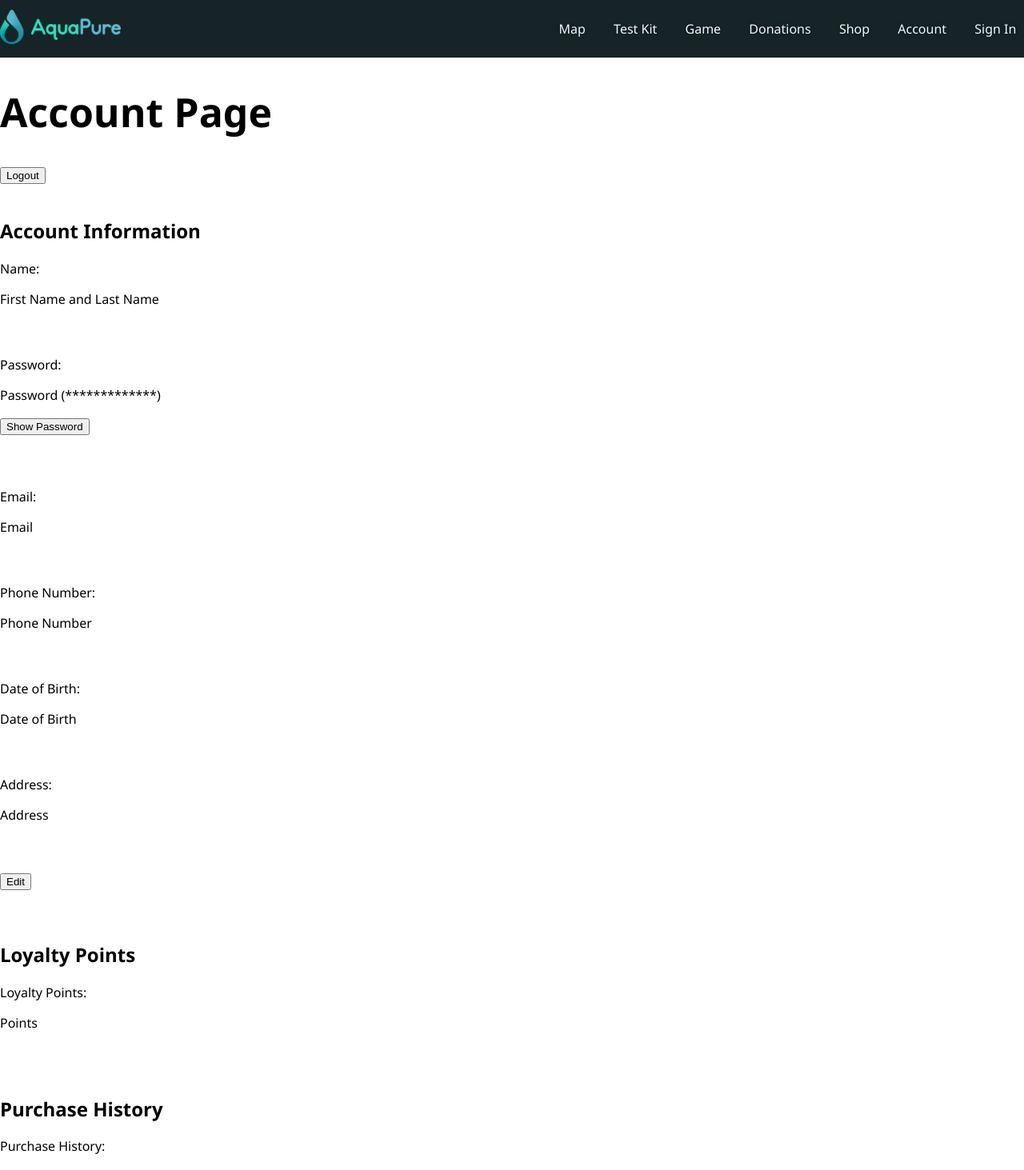
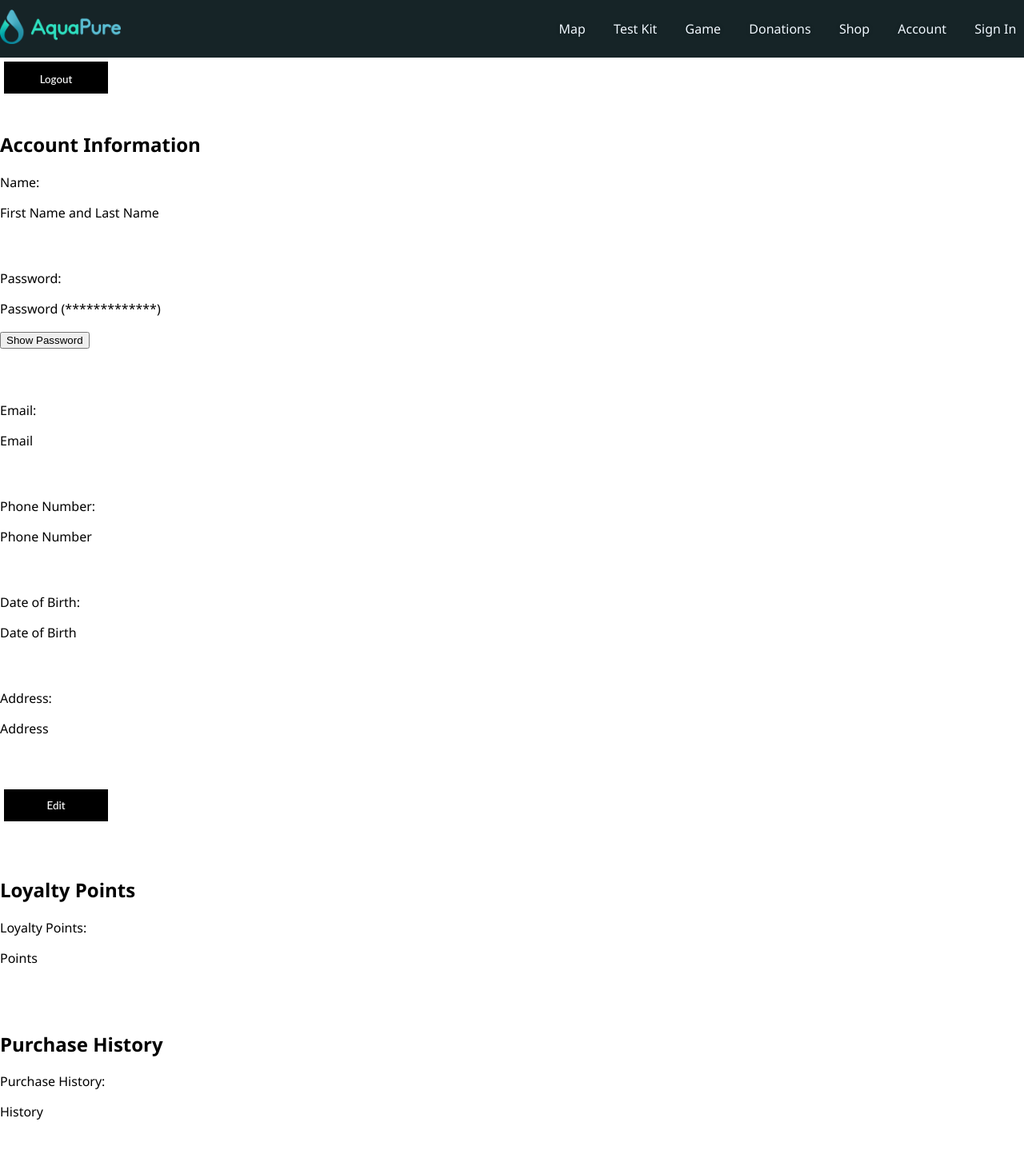
Before and after one commit to datMaul/AquaPure, a React (Create React App) app: page /accounts in a window 1280 px wide. Shown: the top 1463 px of the page at 80% size. After the commit the page ends 1417 px from the top, so only its background shows below. Built offline with nearby package versions, Linux system fonts and the light colour scheme; what react-chatbot-kit would draw is missing.

Commit message:
Account CSS

```diff
--- a/src/pages/accounts/Accounts.css
+++ b/src/pages/accounts/Accounts.css
@@ -0,0 +1,95 @@
+#logoutButton {
+    margin: 5px;
+    outline: none;
+    text-align: center;
+    width: 130px;
+    height: 40px;
+    border: 2px solid #000;
+    font-family: 'Lato', sans-serif;
+    font-weight: 500;
+    cursor: pointer;
+    transition: all 0.3s ease;
+    position: relative;
+    display: inline-block;
+
+    line-height: 40px;
+    padding: 0;
+    background: transparent;
+    z-index: 2;
+    color: #fff;
+    -webkit-perspective: 300px;
+    perspective: 300px;
+    -webkit-transform-style: preserve-3d;
+    transform-style: preserve-3d;
+}
+
+#logoutButton:hover{
+    color: #000;
+}
+
+#logoutButton:after {
+    position: absolute;
+    content: "";
+    top: 0;
+    left: 0;
+    width: 100%;
+    height: 100%;
+    background: #000;
+    z-index: -1;
+    -webkit-transform-origin: center bottom;
+    transform-origin: center bottom;
+    -webkit-transform: rotateX(0);
+    transform: rotateX(0);
+    transition: all 0.3s ease;
+}
+
+#logoutButton:hover:after {
+    -webkit-transform: rotateX(-180deg);
+    transform: rotateX(-180deg);
+}
+
+
+#editButton {
+    margin: 5px;
+    outline: none;
+    text-align: center;
+    width: 130px;
+    height: 40px;
+    border: 2px solid #000;
+    font-family: 'Lato', sans-serif;
+    font-weight: 500;
+    cursor: pointer;
+    transition: all 0.3s ease;
+    position: relative;
+    display: inline-block;
+
+    background: #000;
+    color: #fff;
+    z-index: 1;
+}
+
+#editButton:after {
+    position: absolute;
+    content: "";
+    width: 100%;
+    height: 0;
+    top: 0;
+    left: 0;
+    z-index: -1;
+    background: #e0e5ec;
+    transition: all 0.3s ease;
+}
+
+#editButton:hover {
+    color: #000;
+}
+
+#editButton:hover:after {
+    top: auto;
+    bottom: 0;
+    height: 100%;
+}
+
+#editButton:active {
+    top: 2px;
+}
--- a/src/pages/accounts/Accounts.js
+++ b/src/pages/accounts/Accounts.js
@@ -1,16 +1,15 @@
-import { Link } from 'react-router-dom';
 import './Accounts.css';
 
 export default function Accounts() {
     return (
     <div className='Accounts'>
         <div className='Accounts-Content'>
-            <h1> Account Page </h1>
+
+            <button id="logoutButton"> Logout </button>
+            <br/> <br/>
+
 
             <div className = "AccountInformation-Content">
-                <button> Logout </button>
-                <br/> <br/>
-
                 <h2> Account Information </h2>
 
                 <text>Name: </text>
@@ -39,7 +38,7 @@ export default function Accounts() {
                 <p> Address </p>
                 <br/> <br/>
 
-                <button> Edit </button>
+                <button id="editButton"> Edit </button>
             </div>
             <br/> <br/>
 
```
